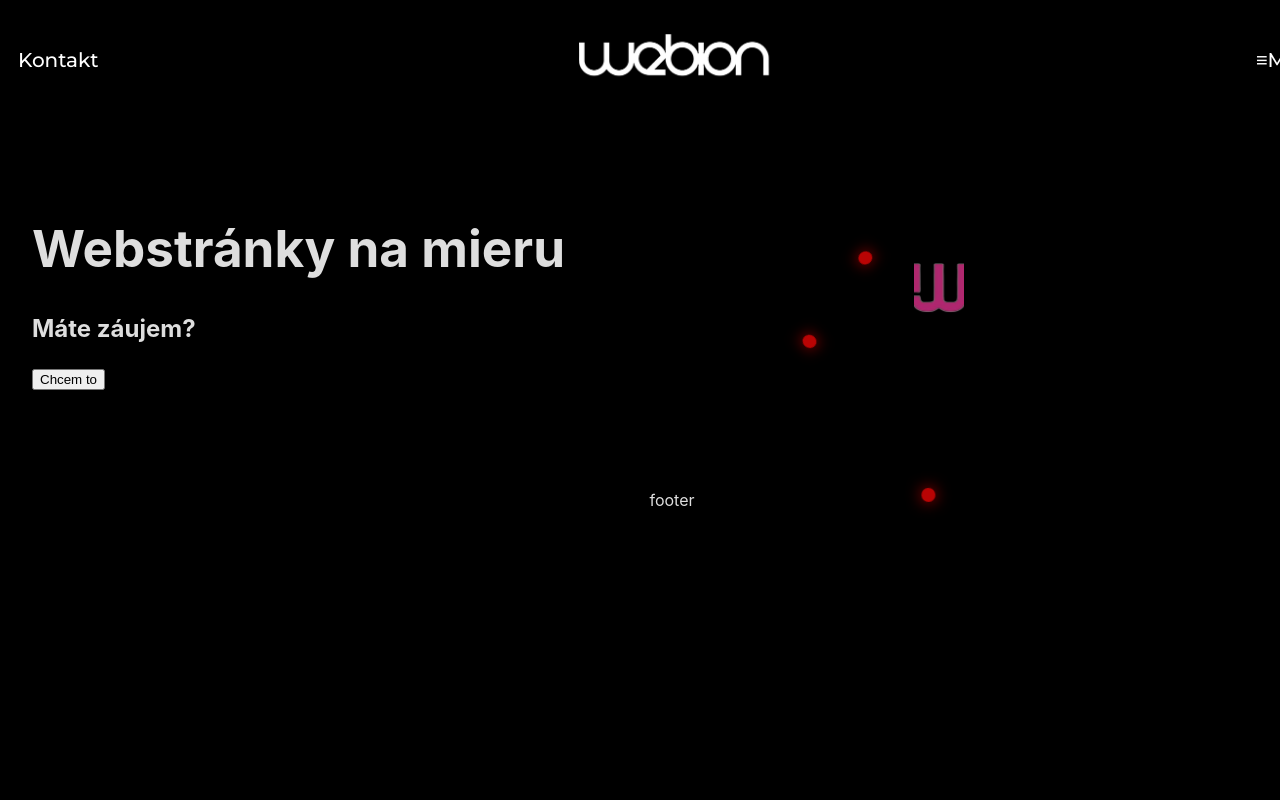
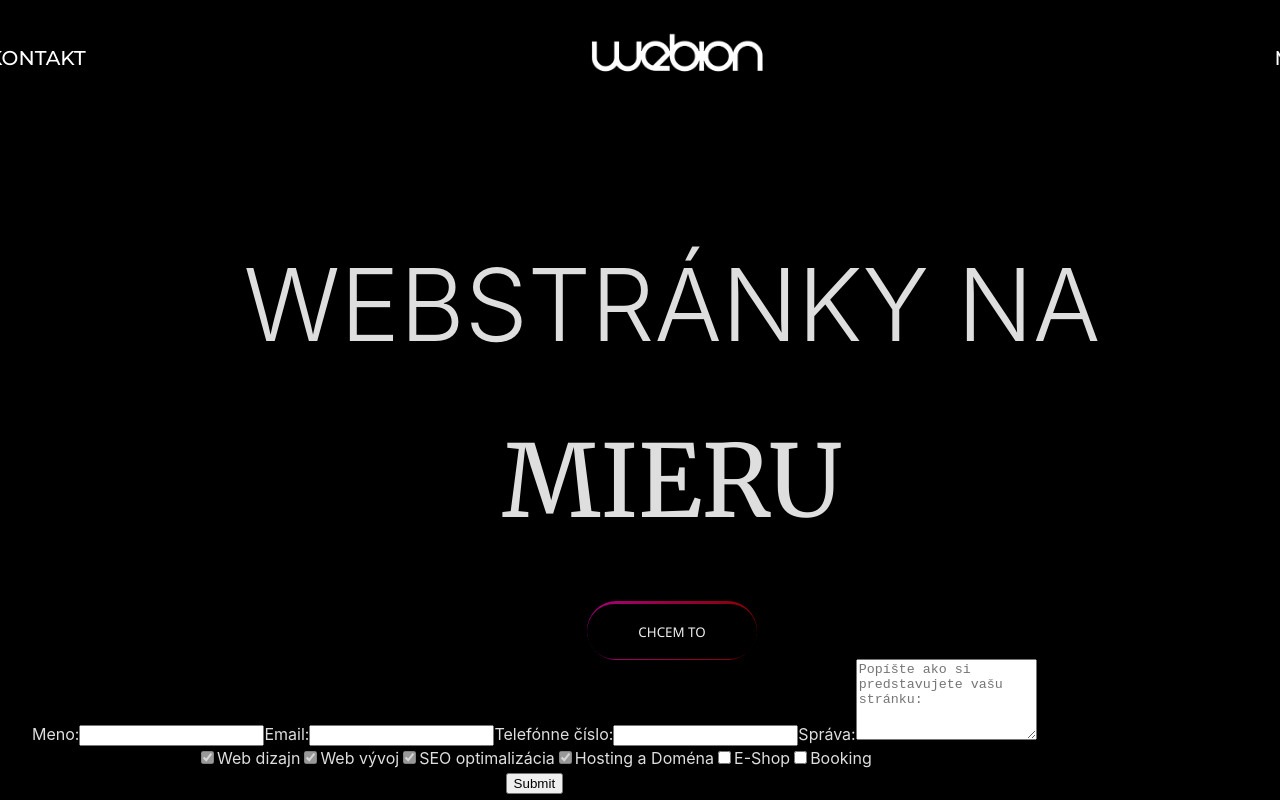
Before and after one commit to samuelklimko1/webion.sk, a React (Vite) app in the folder frontend/: page / in a window 1280 px wide. Shown: the top 800 px of the page. Built offline with nearby package versions, Linux system fonts and the light colour scheme.

Commit message:
seventh commit

```diff
--- a/frontend/src/App.jsx
+++ b/frontend/src/App.jsx
@@ -3,17 +3,32 @@ import Navbar from "./components/Navbar.jsx"
 import Home from "./components/Home.jsx"
 import Footer from "./components/Footer.jsx"
 import { Route, Routes } from "react-router-dom"
+import { useState, useEffect } from 'react';
+import Preloader from './components/Preloader.jsx';
 
 function App() {
+  const [loading, setLoading] = useState(true);
+
+  useEffect(() => {
+    const timer = setTimeout(() => setLoading(false), 2000);
+    return () => clearTimeout(timer);
+  }, []);
+
   return (
     <>
-      <Navbar />
-      <Routes>
-        <Route path="/" element={<Home />}/>
-      </Routes>
-      <Footer />
+      {loading ? (
+        <Preloader />
+      ) : (
+        <>
+          <Navbar />
+          <Routes>
+            <Route path="/" element={<Home />}/>
+          </Routes>
+          <Footer />
+        </>
+      )}
     </>
-  )
+  );
 }
 
 export default App;
--- a/frontend/src/components/Footer.jsx
+++ b/frontend/src/components/Footer.jsx
@@ -6,7 +6,7 @@ function Footer() {
 
     return (
         <>
-            <div>
+            <div className="container-footer">
                 footer
             </div>
         </>
--- a/frontend/src/components/Home.jsx
+++ b/frontend/src/components/Home.jsx
@@ -1,29 +1,64 @@
 import React from "react";
 import "./home.css";
-import "./atom.scss";
+
+function scrollToDiv() {
+    const element = document.getElementById('form');
+    element.scrollIntoView({ behavior: 'smooth' });
+}
 
 function Home() {
     return (
         <>
             <div className="container-home">
                 <div className="container-maintext">
-                    <h1>Webstránky na mieru</h1>
-                    <h2>Máte záujem? </h2>
-                    <button>Chcem to</button>
-                </div>
-                <div id="atom">
-                    <div id="nucleus">
-                    </div>
-                    <div className="orbit">
-                        <div className="electron"></div>
-                    </div>
-                    <div className="orbit">
-                        <div className="electron"></div>
-                    </div>
-                    <div className="orbit">
-                        <div className="electron"></div>
+                    <h1 className="bigtext-home">Webstránky na</h1>
+                    <h1 className="bigtext-home bigtext-home-mieru">mieru</h1>
+                    <div className="container-button-chcemto">
+                        <button
+                            className="button-chcemto"
+                            onClick={scrollToDiv}
+                        >
+                            Chcem to
+                        </button>
                     </div>
                 </div>
+            </div>
+            <div id="form" className="container-form">
+                <form className="contactForm">
+                    <label for="name">Meno:</label>
+                    <input type="text" id="name" name="name" required />
+
+                    <label for="email">Email:</label>
+                    <input type="email" id="email" name="email" required />
+
+                    <label for="phone">Telefónne číslo:</label>
+                    <input type="tel" id="phone" name="phone" required />
+
+                    <label for="details">Správa:</label>
+                    <textarea id="details" name="details" rows="5" placeholder="Popíšte ako si predstavujete vašu stránku: "></textarea>
+
+                    <div>
+                        <input type="checkbox" id="design" name="interest" value="design" checked disabled/>
+                        <label for="design">Web dizajn</label>
+
+                        <input type="checkbox" id="development" name="interest" value="development" checked disabled/>
+                        <label for="development">Web vývoj</label>
+
+                        <input type="checkbox" id="seo" name="interest" value="seo" checked disabled/>
+                        <label for="seo">SEO optimalizácia</label>
+
+                        <input type="checkbox" id="hosting-domena" name="interest" value="hosting-domena" checked disabled/>
+                        <label for="hosting-domena">Hosting a Doména</label>
+
+                        <input type="checkbox" id="eshop" name="interest" value="eshop"/>
+                        <label for="eshop">E-Shop</label>
+
+                        <input type="checkbox" id="booking" name="interest" value="booking"/>
+                        <label for="booking">Booking</label>
+                    </div>
+
+                    <input type="submit" onSubmit="" />
+                </form>
             </div>
         </>
     );
--- a/frontend/src/components/Navbar.jsx
+++ b/frontend/src/components/Navbar.jsx
@@ -10,7 +10,7 @@ function Navbar() {
             <div className="container-navbar">
                 <button className="button-navbar">Kontakt</button>
                 <Link to="/"><img src="/webion.png" className="navbar-logo"/></Link>
-                <button className="button-navbar">≡Menu</button>
+                <button className="button-navbar">Menu ≡</button>
             </div>
         </>
     )
--- /dev/null
+++ b/frontend/src/components/Preloader.jsx
@@ -0,0 +1,38 @@
+import { useState, useEffect } from 'react';
+
+function Preloader() {
+  const [count, setCount] = useState(0);
+  const [visible, setVisible] = useState(true);
+
+  useEffect(() => {
+    const interval = setInterval(() => {
+      setCount(prev => {
+        if (prev < 100) return prev + 1;
+        clearInterval(interval);
+        return 100;
+      });
+    }, 30);
+
+    const timeout = setTimeout(() => setVisible(false), 2000);
+
+    return () => {
+      clearInterval(interval);
+      clearTimeout(timeout);
+    };
+  }, []);
+
+  if (!visible) return null;
+
+  return (
+    <div style={{
+      position: 'fixed', top: 0, left: 0, right: 0, bottom: 0,
+      display: 'flex', alignItems: 'center', justifyContent: 'center',
+      backgroundColor: 'black', color: 'white', fontSize: '1em', zIndex: 1000,
+      fontSizeAdjust: 10, fontWeight: "bolder"
+    }}>
+      {count}
+    </div>
+  );
+}
+
+export default Preloader;
--- a/frontend/src/components/atom.scss
+++ /dev/null
@@ -1,121 +0,0 @@
-@mixin keyframes($animation-name) {
-  @-webkit-keyframes #{$animation-name} {
-      @content;
-  }
-  @-moz-keyframes #{$animation-name} {
-      @content;
-  }
-  @-ms-keyframes #{$animation-name} {
-      @content;
-  }
-  @-o-keyframes #{$animation-name} {
-      @content;
-  }
-  @keyframes #{$animation-name} {
-      @content;
-  }
-}
-
-@mixin animation($str) {
--webkit-animation: #{$str};
--moz-animation: #{$str};
--ms-animation: #{$str};
--o-animation: #{$str};
-animation: #{$str};
-}
-
-$atomSize : 300px;
-$nucleusSize : 50px;
-$orbitSize : 300px;
-$electronSize : 14px;
-
-$electronColor: #b90404;
-
-#atom {
-position:relative;
-width: $atomSize;
-height: $atomSize;
-display:inline-block;
-margin: 10px auto;
-}
-
-#nucleus, .orbit, .electron {
-position:absolute;
-top:0;
-right:0;
-bottom:0;
-left:0;
-width:$nucleusSize;
-height:$nucleusSize;
-border-radius:50%;
-margin: auto;
-}
-
-#nucleus {
-background: url('/w-atom.png') no-repeat center center;
-background-size: cover;
-@include animation('shining 2s infinite linear');
-border-radius: 0% !important;
-///height: 100px;
-///width: 120px;
-}
-
-.orbit:before {
-content: none;
-}
-
-.orbit {
-width:$orbitSize;
-height:$orbitSize;
-transform-style: preserve-3d;
-
-.electron {
-  top: ($orbitSize - $electronSize) / 2;
-  width:$electronSize;
-  height:$electronSize;
-  background:$electronColor;
-  box-shadow: 0 0 15px $electronColor;
-  border-radius:50%;
-  transform: translateX($orbitSize / 2);
-  @include animation('electronAnimation 1.5s infinite linear');
-}
-}
-
-.orbit:nth-child(4) {
-transform:rotateY(65deg) rotateX(5deg);
-animation-delay: -1s;
-.electron {
-  animation-delay: -1s;
-}
-}
-
-.orbit:nth-child(2) {
-transform:rotateY(65deg) rotateX(-54deg);
-animation-delay: -1s;
-animation-duration: 1s;
-.electron {
-  animation-duration: 1s;
-}
-}
-
-.orbit:nth-child(3) {
-transform:rotateY(65deg) rotateX(54deg);
-}
-
-@include keyframes(electronAnimation) {
-0% { transform: rotateZ(0deg) translateX($orbitSize / 2) rotateZ(-0deg) rotateY(-65deg); }
-100% { transform: rotateZ(360deg) translateX($orbitSize / 2) rotateZ(-360deg) rotateY(-65deg); }
-}
-
-@include keyframes(orbitSpecial) {
-0% { border:0; border-top: 1px solid transparent; }
-35% { border:0; border-right: 1px solid transparent; }
-70% { border:0; border-bottom: 1px solid transparent; }
-100% { border:0; border-left: 1px solid transparent; }
-}
-
-@include keyframes(shining) {
-0% { box-shadow: 0 0 0 transparent; }
-50% { box-shadow: 0 0 40px transparent; }
-100% { box-shadow: 0 0 0 transparent; }
-}
--- a/frontend/src/components/footer.css
+++ b/frontend/src/components/footer.css
@@ -0,0 +1,3 @@
+.container-footer {
+    padding-top: 200px;
+}
--- a/frontend/src/components/home.css
+++ b/frontend/src/components/home.css
@@ -1,17 +1,77 @@
+@import url('https://fonts.googleapis.com/css2?family=Merriweather:wght@400&display=swap');
+
 .container-home {
     min-height: 50vh;
     display: flex;
-    flex-direction: row;
-    align-items: center;
+    justify-content: center;
+    padding-top: 100px;
 }
 
 .container-maintext {
     text-align: left;
 }
 
-.container-atom {
-    position: relative;
-    width: 100%;
+.bigtext-home {
+    font-family: "Inter", sans-serif;
+    text-transform: uppercase;
+    font-weight: 300;
+    font-size: 100px;
+    text-align: center;
+    opacity: 0;
+    transform: translateY(-50px);
+    animation: revealText 2s forwards;
+}
+
+.bigtext-home-mieru {
+    font-family: "Merriweather", serif;
+}
+
+@keyframes revealText {
+    0% {
+        opacity: 0;
+        transform: translateY(-50px);
+    }
+    100% {
+        opacity: 1;
+        transform: translateY(0);
+    }
+}
+
+.container-button-chcemto {
     display: flex;
     justify-content: center;
+    align-items: center;
 }
+
+.button-chcemto {
+    position: relative;
+    padding: 1.4em 3.85em;
+    background-color: black;
+    border: none;
+    color: #f0f0f0;
+    border-radius: 1000px;
+    font-family: 'Segoe UI', Tahoma, Geneva, Verdana, sans-serif;
+    text-transform: uppercase;
+}
+
+.button-chcemto::after {
+    top: -3px;
+    content: "";
+    height: 59px;
+    width: 170px;
+    position: absolute;
+    left: 50%;
+    transform: translateX(-50%);
+    border-radius: 1000px;
+    background-image: linear-gradient(to right, #a8007e, #860000);
+    z-index: -1;
+}
+
+.button-chcemto:hover {
+    box-shadow: -10px 0 5px #ff00d935, 10px 0 5px #ff000037, 0 -10px 5px #ff00d935, 0 10px 5px #ff000037;
+    transition-duration: 0.5s;
+}
+
+.container-form {
+    display: flex;
+}
--- a/frontend/src/components/navbar.css
+++ b/frontend/src/components/navbar.css
@@ -4,11 +4,25 @@
     display: flex;
     align-items: center;
     justify-content: center;
-    gap: 37vw;
+    gap: 39vw;
+    top: 0;
+    animation: slideDown 1s ease-out forwards; /* Animation applied */
+    opacity: 0; /* Start hidden for fade-in effect */
+}
+
+@keyframes slideDown {
+    from {
+        transform: translateY(-100%);
+        opacity: 0;
+    }
+    to {
+        transform: translateY(0);
+        opacity: 1;
+    }
 }
 
 .navbar-logo {
-    height: 50px;
+    height: 45px;
 }
 
 .button-navbar {
@@ -21,6 +35,8 @@
     font-size: 20px;
     font-family: "Montserrat", sans-serif;
     font-weight: 500;
+    white-space: nowrap;
+    text-transform: uppercase;
 }
 
 .button-navbar::after {
```
